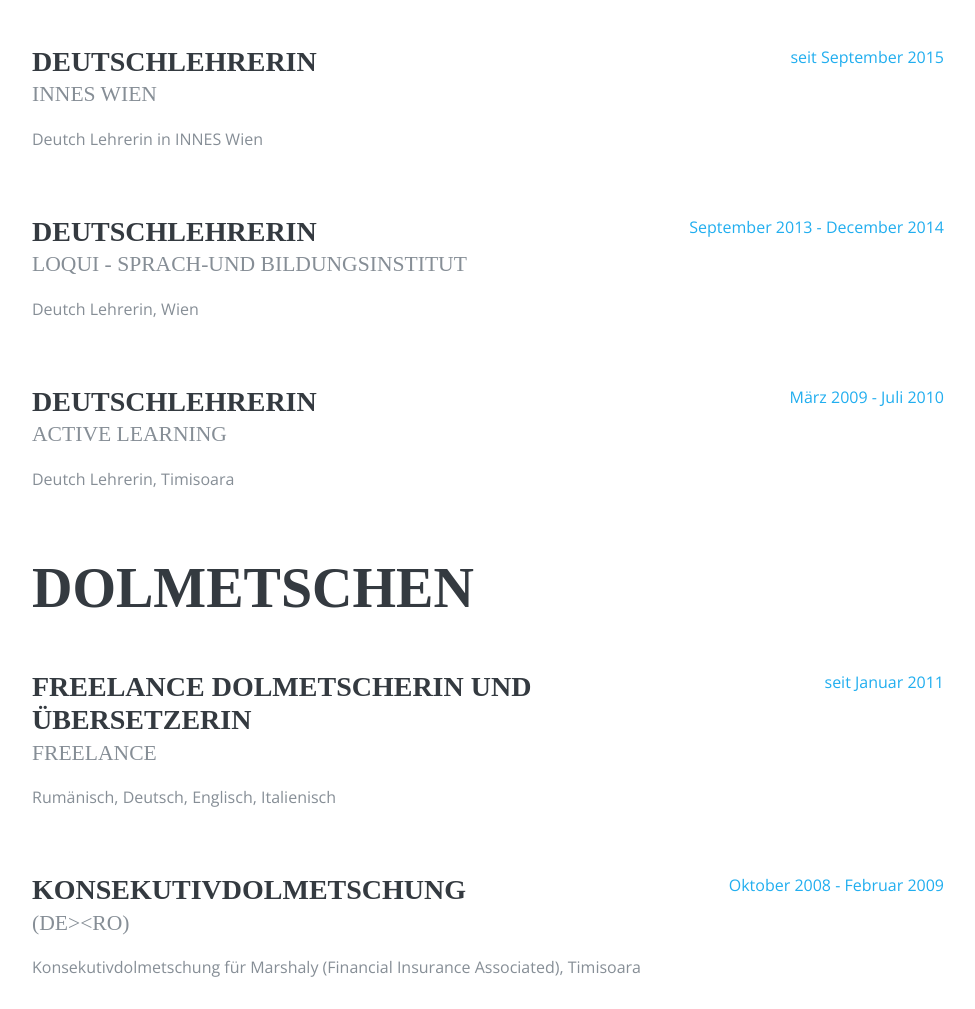
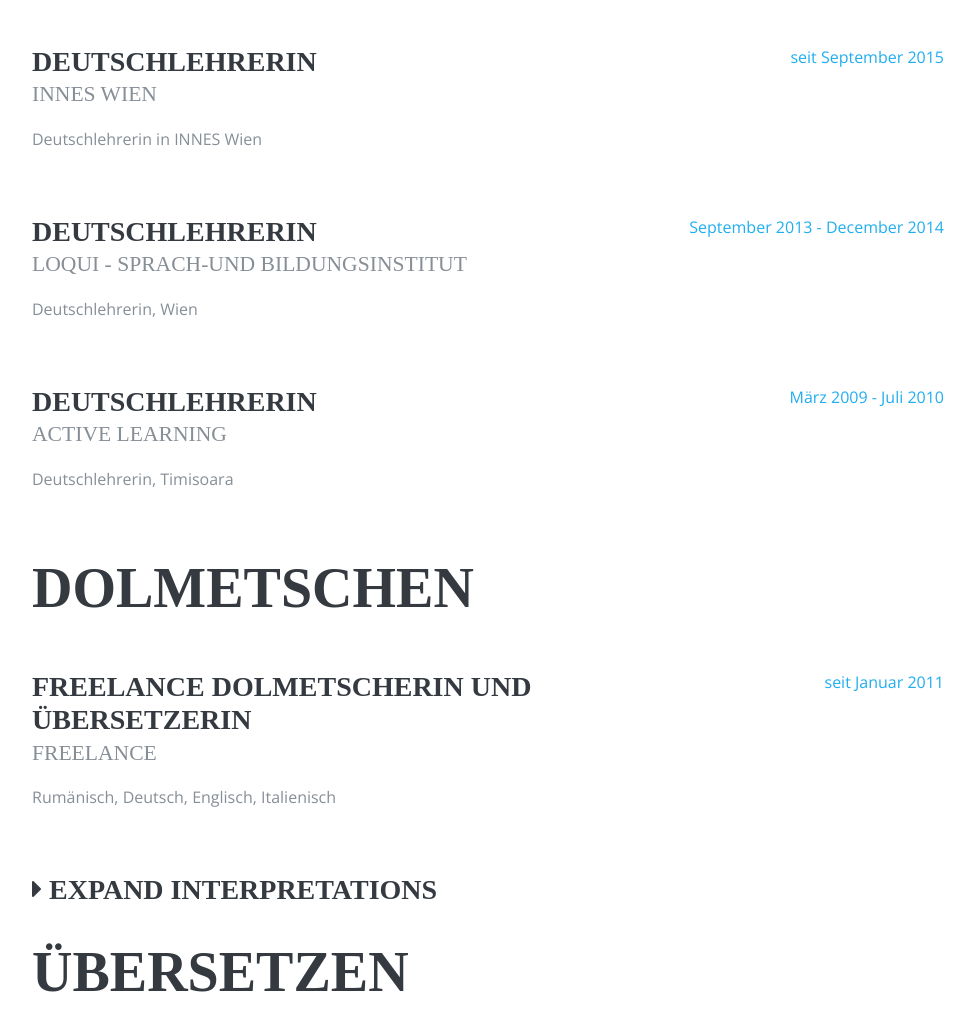
Before and after one commit to jankovicgd/cinziaCV, a website: page index.html in a window 1280 px wide. Shown: the part 1121-2130 px from the top of the page, without its empty margins (288-1263 px from the left). Drawn offline with nearby package versions, Linux system fonts and the light colour scheme; a web font is replaced by a local one.

Commit message:
cinzia 2.0

```diff
--- a/index.html
+++ b/index.html
@@ -117,7 +117,7 @@
             <div class="resume-content mr-auto">
               <h3 class="mb-0">Deutschlehrerin</h3>
               <div class="subheading mb-3">INNES Wien</div>
-              <p>Deutch Lehrerin in INNES Wien</p>
+              <p>Deutschlehrerin in INNES Wien</p>
             </div>
             <div class="resume-date text-md-right">
               <span class="text-primary">seit September 2015</span>
@@ -128,7 +128,7 @@
             <div class="resume-content mr-auto">
               <h3 class="mb-0">Deutschlehrerin</h3>
               <div class="subheading mb-3">Loqui - Sprach-und Bildungsinstitut</div>
-              <p>Deutch Lehrerin, Wien</p>
+              <p>Deutschlehrerin, Wien</p>
             </div>
             <div class="resume-date text-md-right">
               <span class="text-primary">September 2013 - December 2014</span>
@@ -139,7 +139,7 @@
             <div class="resume-content mr-auto">
               <h3 class="mb-0">Deutschlehrerin</h3>
               <div class="subheading mb-3">Active Learning</div>
-              <p>Deutch Lehrerin, Timisoara</p>
+              <p>Deutschlehrerin, Timisoara</p>
             </div>
             <div class="resume-date text-md-right">
               <span class="text-primary">März 2009 - Juli 2010</span>
@@ -157,17 +157,6 @@
             </div>
             <div class="resume-date text-md-right">
               <span class="text-primary">seit Januar 2011</span>
-            </div>
-          </div>
-
-          <div class="resume-item d-flex flex-column flex-md-row mb-5">
-            <div class="resume-content mr-auto">
-              <h3 class="mb-0">Konsekutivdolmetschung</h3>
-              <div class="subheading mb-3">(DE>&#60;RO)</div>
-              <p>Konsekutivdolmetschung für Marshaly (Financial Insurance Associated), Timisoara</p>
-            </div>
-            <div class="resume-date text-md-right">
-              <span class="text-primary">Oktober 2008 - Februar 2009</span>
             </div>
           </div>
 
@@ -359,6 +348,18 @@
               <span class="text-primary">April 2012 - November 2012</span>
             </div>
           </div>
+
+          <div class="resume-item d-flex flex-column flex-md-row mb-5">
+            <div class="resume-content mr-auto">
+              <h3 class="mb-0">Konsekutivdolmetschung</h3>
+              <div class="subheading mb-3">(DE>&#60;RO)</div>
+              <p>Konsekutivdolmetschung für Marshaly (Financial Insurance Associated), Timisoara</p>
+            </div>
+            <div class="resume-date text-md-right">
+              <span class="text-primary">Oktober 2008 - Februar 2009</span>
+            </div>
+          </div>
+
           </div>
 
           <br>
```
